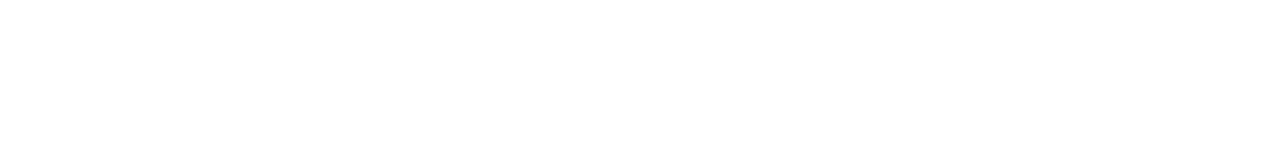
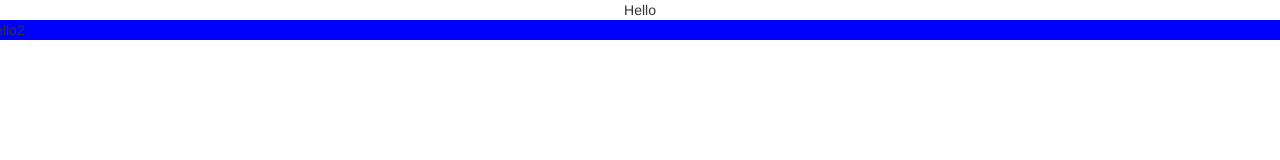
Before and after one commit to htbn-summer-camp/holberton-learning_web_programming, a plain HTML site: page bootstrap.html in a window 1280 px wide. Drawn offline with nearby package versions, Linux system fonts and the light colour scheme.

Commit message:
Update bootstrap.html

```diff
--- a/bootstrap.html
+++ b/bootstrap.html
@@ -4,5 +4,8 @@
 <link rel="stylesheet" href="https://maxcdn.bootstrapcdn.com/bootstrap/3.3.7/css/bootstrap.min.css" integrity="sha384-BVYiiSIFeK1dGmJRAkycuHAHRg32OmUcww7on3RYdg4Va+PmSTsz/K68vbdEjh4u" crossorigin="anonymous">
 </head>
 <body>
+  <div class="container"><center>Hello</center></div>
+  <div class="row" style="background-color:blue"
+  <div class="col">Hello2</div>
 </body>
 </html>
```
